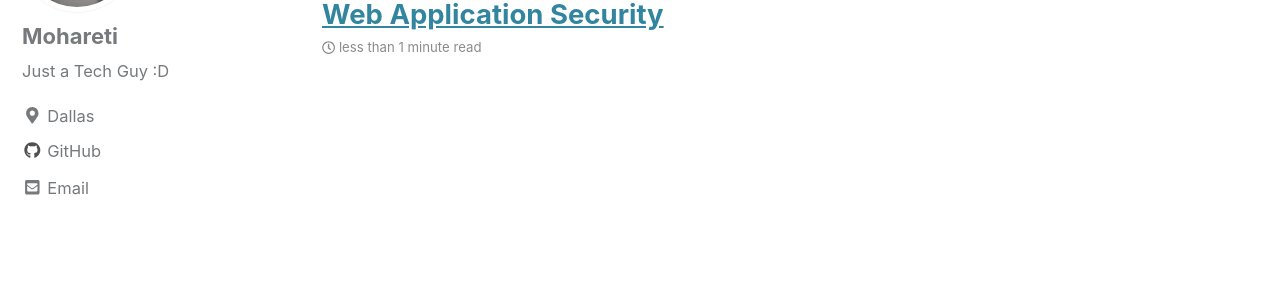
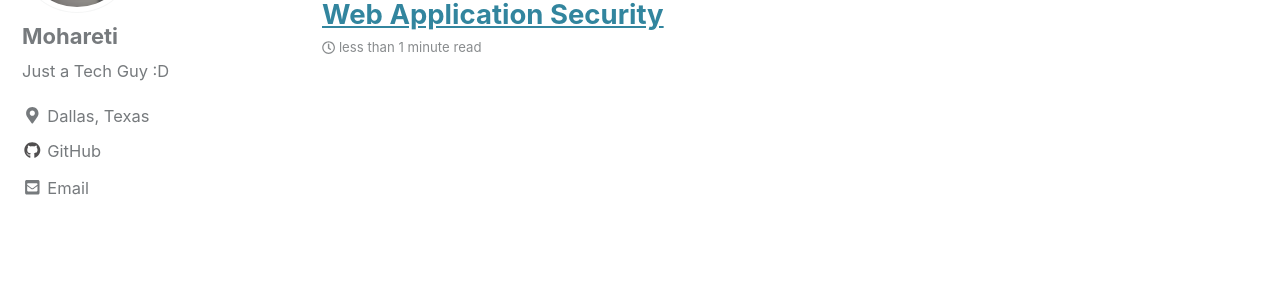
Before and after one commit to mohareti/cyberlab, a Jekyll site: the page built from index.html, in a window 1280 px wide. Shown: the part 197-497 px from the top of the page. Built offline with Jekyll 4.4.1, drawn with Linux system fonts in a browser that asks for light colours; cached includes are drawn as plain includes; nearby versions of some CDN libraries; the list of posts is cut into pages by our own code.

Commit message:
Update _config.yml

```diff
--- a/_config.yml
+++ b/_config.yml
@@ -109,7 +109,7 @@ author:
   bio              : "Just a Tech Guy :D"
 
 
-  location         : "Dallas"
+  location         : "Dallas, Texas"
   email            : "mareti@leomail.tamuc.edu"
   links:
     - label: "Email"
```
